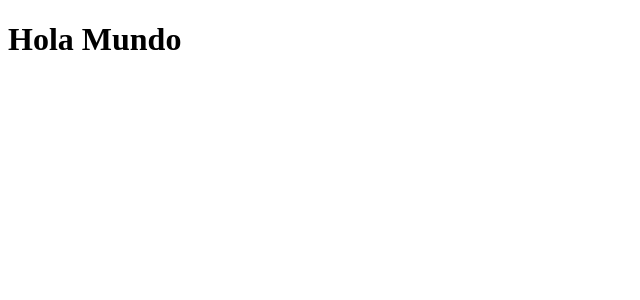
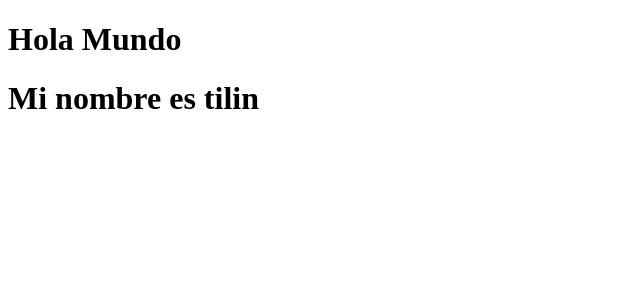
Before and after one commit to fernando258258/Cursos-fer, a React (Vite) app in the folder React De cero a experto ( Hooks y MERN )/03-counter-app-vite/: page / in a window 1280 px wide. Shown: the top 300 px of the page, without its empty margins (0-640 px from the left). Built offline with nearby package versions, Linux system fonts and the light colour scheme.

Commit message:
Tarea-Crear un nuevo componente

```diff
--- /dev/null
+++ b/React De cero a experto ( Hooks y MERN )/03-counter-app-vite/src/FirstApp.jsx
@@ -0,0 +1,7 @@
+export const FirstApp = () => {
+  return (
+    <div>
+      <h1>Mi nombre es tilin</h1>
+    </div>
+  );
+};
--- a/React De cero a experto ( Hooks y MERN )/03-counter-app-vite/src/main.jsx
+++ b/React De cero a experto ( Hooks y MERN )/03-counter-app-vite/src/main.jsx
@@ -2,9 +2,11 @@ import React from "react";
 import ReactDOM from "react-dom/client";
 
 import { App } from "./HelloWorldApp";
+import { FirstApp } from "./FirstApp";
 
 ReactDOM.createRoot(document.getElementById("root")).render(
   <React.StrictMode>
     <App />
+    <FirstApp />
   </React.StrictMode>
 );
```
